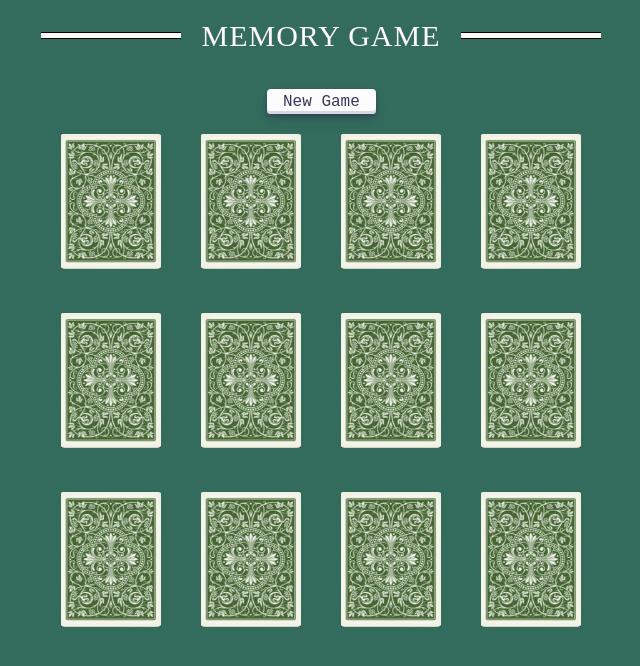
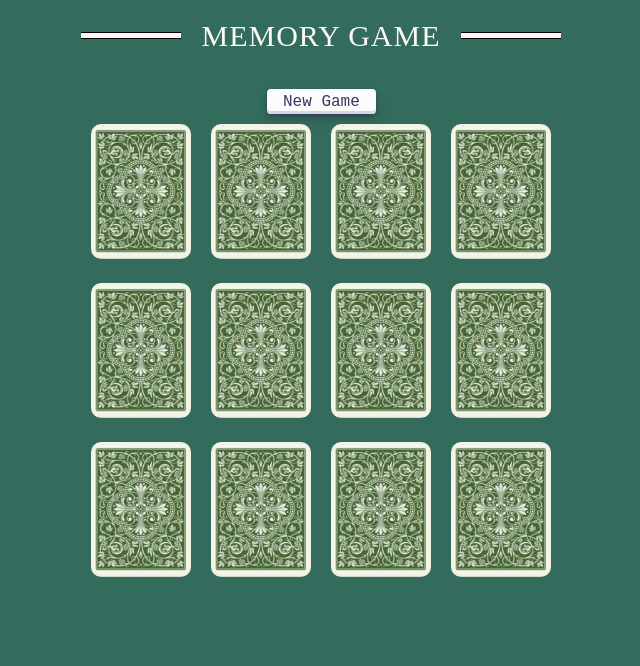
Before and after one commit to johnathew/memory_game, a React (Vite) app: page / in a window 1280 px wide. Shown: the top 666 px of the page, without its empty margins (319-959 px from the left). Built offline with nearby package versions, Linux system fonts and the light colour scheme.

Commit message:
updated card divs

```diff
--- a/src/Components/Card/Card.module.css
+++ b/src/Components/Card/Card.module.css
@@ -1,8 +1,23 @@
+.cardDiv {
+  height: 100%;
+  width: auto;
+  padding: 0;
+}
+
 .card {
   cursor: pointer;
   width: 100px;
   height: 135px;
   margin: 10px;
-  padding: 10px;
   border-radius: 10px;
+
+  @media screen and (max-width: 768px) {
+    .card {
+      width: 80px;
+      height: 110px;
+      margin: 5px;
+      padding: 5px;
+      border-radius: 5px;
+    }
+  }
 }
--- a/src/Components/Card/index.tsx
+++ b/src/Components/Card/index.tsx
@@ -72,6 +72,7 @@ export const Card = ({ cardInfo, cardFace, setOptions, options, setFlippedStates
                         selectHandler(cardInfo, index);
                     }
                 }}
+                className={styles.cardDiv}
                 onClick={() => selectHandler(cardInfo, index)}
             >
                 <img
--- a/src/types/cardTypes.d.ts
+++ b/src/types/cardTypes.d.ts
@@ -3,11 +3,6 @@ export interface CardTypes {
   name?: string;
   id: number;
 }
-
-// export interface OptionTypes {
-//   firstOption?: CardTypes;
-//   secondOption?: CardTypes;
-// }
 
 export type CardProps = {
   cardInfo: CardTypes;
```
Also changed, not shown: 2 other files (tests, documents, lock files or other folders).
